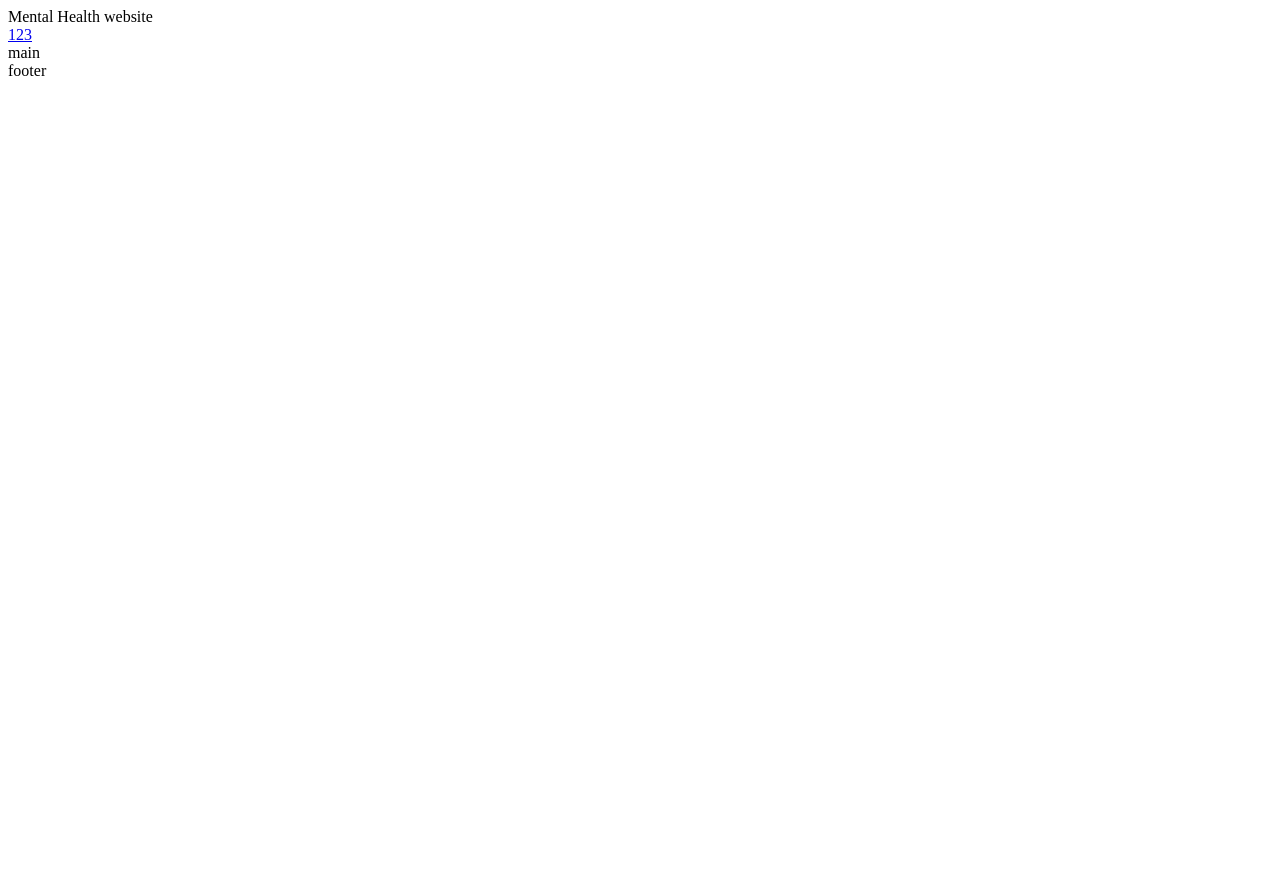
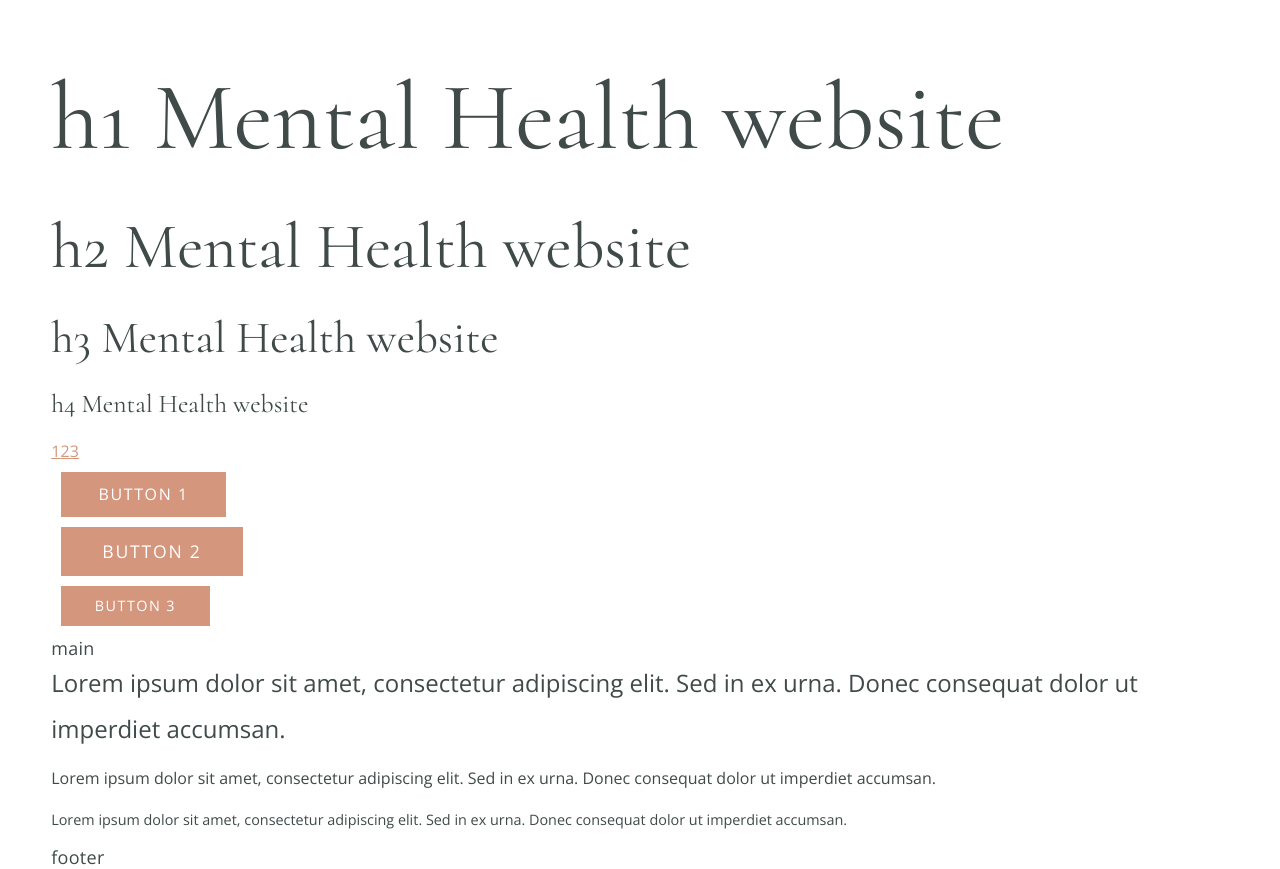
Before and after one commit to IevgeniiaAbdulina/Angular-Health-App, an Angular app: page / in a window 1280 px wide. Before the commit the page ends 800 px from the top, so only its background shows below. Built offline with nearby package versions, Linux system fonts and the light colour scheme.

Commit message:
feat: add main site styles

```diff
--- a/angular.json
+++ b/angular.json
@@ -25,6 +25,7 @@
               "src/assets"
             ],
             "styles": [
+              "@angular/material/prebuilt-themes/indigo-pink.css",
               "src/styles.css"
             ],
             "scripts": []
@@ -87,6 +88,7 @@
               "src/assets"
             ],
             "styles": [
+              "@angular/material/prebuilt-themes/indigo-pink.css",
               "src/styles.css"
             ],
             "scripts": []
--- a/package.json
+++ b/package.json
@@ -11,10 +11,12 @@
   "private": true,
   "dependencies": {
     "@angular/animations": "^16.2.0",
+    "@angular/cdk": "^16.2.14",
     "@angular/common": "^16.2.0",
     "@angular/compiler": "^16.2.0",
     "@angular/core": "^16.2.0",
     "@angular/forms": "^16.2.0",
+    "@angular/material": "^16.2.14",
     "@angular/platform-browser": "^16.2.0",
     "@angular/platform-browser-dynamic": "^16.2.0",
     "@angular/router": "^16.2.0",
--- a/src/app/app.component.html
+++ b/src/app/app.component.html
@@ -1,14 +1,31 @@
 <div class="header" role="header">
-  <div>Mental Health website</div>
+  <h1>h1 Mental Health website</h1>
+  <h2>h2 Mental Health website</h2>
+  <h3>h3 Mental Health website</h3>
+  <h4>h4 Mental Health website</h4>
   <nav>
-    <a href="#">1</a>
-    <a href="#">2</a>
-    <a href="#">3</a>
+    <a href="#" class="text-details">1</a>
+    <a href="#" class="text-details">2</a>
+    <a href="#" class="text-details">3</a>
   </nav>
-
+  <div style="margin: 10px;" class="animated-element fade-in-element">
+    <button mat-flat-button color="primary" class="btn-primary custom-btn-style">Button 1</button>
+  </div>
+  <div style="margin: 10px;">
+    <button mat-flat-button color="primary" class="btn-secondary custom-btn-style">Button 2</button>
+  </div>
+  <div style="margin: 10px;">
+    <button mat-flat-button color="primary" class="btn-tertiary custom-btn-style">Button 3</button>
+  </div>
 </div>
-<div role="main">
+<div role="main" class="translated-element">
   <div>main</div>
+  <p class="paragraph-1">Lorem ipsum dolor sit amet, consectetur adipiscing elit.
+    Sed in ex urna. Donec consequat dolor ut imperdiet accumsan.</p>
+  <p class="paragraph-2">Lorem ipsum dolor sit amet, consectetur adipiscing elit.
+      Sed in ex urna. Donec consequat dolor ut imperdiet accumsan.</p>
+  <p class="paragraph-3">Lorem ipsum dolor sit amet, consectetur adipiscing elit.
+        Sed in ex urna. Donec consequat dolor ut imperdiet accumsan.</p>
 </div>
 
 <div role="footer">
--- a/src/app/app.module.ts
+++ b/src/app/app.module.ts
@@ -1,14 +1,25 @@
 import { NgModule } from '@angular/core';
 import { BrowserModule } from '@angular/platform-browser';
 
+import { MatButtonModule } from '@angular/material/button';
+import { MatSlideToggleModule } from '@angular/material/slide-toggle';
+
 import { AppComponent } from './app.component';
+import { BrowserAnimationsModule } from '@angular/platform-browser/animations';
+
+const materialModuls = [
+  MatButtonModule,
+  MatSlideToggleModule
+]
 
 @NgModule({
   declarations: [
     AppComponent
   ],
   imports: [
-    BrowserModule
+    BrowserModule,
+    BrowserAnimationsModule,
+    materialModuls
   ],
   providers: [],
   bootstrap: [AppComponent]
--- a/src/index.html
+++ b/src/index.html
@@ -6,8 +6,11 @@
   <base href="/">
   <meta name="viewport" content="width=device-width, initial-scale=1">
   <link rel="icon" type="image/x-icon" href="favicon.ico">
+  <link rel="preconnect" href="https://fonts.gstatic.com">
+  <link href="https://fonts.googleapis.com/css2?family=Roboto:wght@300;400;500&display=swap" rel="stylesheet">
+  <link href="https://fonts.googleapis.com/icon?family=Material+Icons" rel="stylesheet">
 </head>
-<body>
+<body class="mat-typography">
   <app-root></app-root>
 </body>
 </html>
--- a/src/styles.css
+++ b/src/styles.css
@@ -1 +1,219 @@
 /* You can add global styles to this file, and also import other style files */
+
+/* Main Styles */
+/* Import Fonts */
+@import url('https://fonts.googleapis.com/css2?family=Cormorant:ital,wght@0,300..700;1,300..700&family=Open+Sans:ital,wght@0,300..800;1,300..800&display=swap');
+
+:root {
+  /* Spacing */
+  --page-width-max: 1400px;
+  --site-gutter: 4vw;
+  --site-mobile-gutter: 6vw;
+
+  /* Colors */
+  --lightest-1: #FFFFFF;
+  --light-1: #DCD9D0;
+  --dark-1: #495A58;
+  --darkest-1: #3F4A49;
+
+  --lightest-2: #FFFFFF;
+  --light-2: #DCD9D0;
+  --bright-1: #FFFFFF;
+  --bright-2: #D4967D;
+  --dark-2: #495A58;
+  --darkest-2: #3F4A49;
+
+  /* Fonts */
+  --weight-light: 300;
+  --weight-regular: 400;
+  --weight-medium: 500;
+  --weight-semi-bold: 600;
+  --weight-bold: 700;
+  --weight-extra-bold: 800;
+
+  --font-cormorant: "Cormorant", serif;
+  --font-open-sans:  "Open Sans", sans-serif;
+  --base-size: 18px;
+
+  /* Global Text Styles */
+  /* Headings */
+  --heading-line-height: 1.4em;
+  --heading-letter-spacing: 0em;
+  --heading-1: 6rem;
+  --heading-2: 4rem;
+  --heading-3: 2.8rem;
+  --heading-4: 1.6rem;
+
+  /* Paragraphs */
+  --paragraph-line-height: 1.9em;
+  --paragraph-letter-spacing: 0em;
+  --paragraph-1: 1.5rem;
+  --paragraph-2: 1rem;
+  --paragraph-3: 0.9rem;
+
+  /* Buttons */
+  --btn-padding-y: 1.4em;
+  --btn-padding-x: 2.338em;
+
+    /* PRIMARY BUTTON */
+  --btn-primary-size: 1rem;
+  /* SECONDARY BUTTON */
+  --btn-secondary-size: 1.1rem;
+  /* TERTIARY BUTTON */
+  --btn-tertiary-size: 0.9rem;
+}
+
+* { box-sizing: border-box;}
+html, body {
+  height: 100%;
+}
+
+body,
+.mat-body,
+.mat-typography {
+  max-width: var(--page-width-max);
+  margin: 0;
+  padding: var(--site-gutter);
+  font-family: var(--font-open-sans), "Roboto", "Helvetica Neue", sans-serif;
+  font-weight: var(--weight-regular);
+  font-size: var(--base-size);
+  font-style: normal;
+  line-height: normal;
+  color: var(--darkest-1);
+  scroll-behavior: smooth;
+}
+
+@media (max-width: 375px) {
+  body,
+  .mat-body,
+  .mat-typography {
+    font-size: 16px;
+    padding: var(--site-mobile-gutter);
+  }
+}
+
+/* Global Text Styles */
+  /* Headings */
+.mat-typography h1,
+.mat-typography h2,
+.mat-typography h3,
+.mat-typography h4 {
+  font-family: var(--font-cormorant);
+  font-weight: var(--weight-regular);;
+  font-style: normal;
+  line-height: var(--heading-line-height);
+  letter-spacing: var(--heading-letter-spacing);
+  text-transform: none;
+}
+
+.mat-typography h1 {
+  font-size: var(--heading-1);
+}
+.mat-typography h2 {
+  font-size: var(--heading-2);
+}
+.mat-typography h3 {
+  font-size: var(--heading-3);
+}
+.mat-typography h4 {
+  font-size: var(--heading-4);
+}
+
+  /* Paragraphs */
+p {
+  font-family: var(--font-open-sans);
+  font-weight: var(--weight-regular);;
+  font-style: normal;
+  line-height: var(--paragraph-line-height);
+  letter-spacing: var(--paragraph-letter-spacing);
+  text-transform: none;
+}
+
+.paragraph-1 {
+  font-size: var(--paragraph-1);
+}
+.paragraph-2 {
+  font-size: var(--paragraph-2);
+}
+.paragraph-3 {
+  font-size: var(--paragraph-3);
+}
+
+  /* Buttons */
+button.mat-mdc-button-base {
+  font-family: var(--font-open-sans);
+  font-weight: var(--weight-regular);
+  font-style: normal;
+  letter-spacing: 0.1em;
+  padding: var(--btn-padding-y) var(--btn-padding-x);
+}
+/* CUSTOM BUTTON STYLE */
+button.mat-mdc-button-base.custom-btn-style {
+  text-transform: uppercase;
+  border-radius: unset;
+  background-color: var(--bright-2);
+  color: var(--bright-1);
+  transition: .1s opacity linear;
+}
+  /* PRIMARY BUTTON */
+.btn-primary {
+  font-size: var(--btn-primary-size);
+}
+  /* SECONDARY BUTTON */
+  button.btn-secondary.mat-mdc-button-base {
+  font-size: var(--btn-secondary-size);
+}
+  /* TERTIARY BUTTON */
+  button.btn-tertiary.mat-mdc-button-base {
+  font-size: var(--btn-tertiary-size);
+}
+
+  /* Miscellaneous */
+.text-details {
+  font-family: var(--font-open-sans);
+  font-weight: var(--weight-regular);
+  font-style: normal;
+  line-height: 1em;
+  letter-spacing: 0.01em;
+  text-transform: none;
+  font-size: 1rem;
+}
+
+a {
+  color: var(--bright-2 );
+}
+
+a:hover {
+  color: var(--dark-2);
+}
+
+/* Animations */
+.animated-element {
+  transition-timing-function: ease;
+  transition-duration: 0.9s;
+  transition-delay: 0.0545455s;
+}
+
+.translated-element {
+  animation-name: translateIn;
+  animation-duration: 3s;
+  animation-iteration-count: 1;
+}
+
+@keyframes translateIn {
+  from { transform: translate(0, 10vh); }
+  to { transform: translate(0); }
+}
+
+.fade-in-element {
+  animation: fadeIn 3s;
+}
+
+@keyframes fadeIn {
+  0% {
+    opacity: 0;
+  }
+  100% {
+    opacity: 1;
+  }
+}
```
Also changed, not shown: 2 other files (tests, documents, lock files or other folders).
